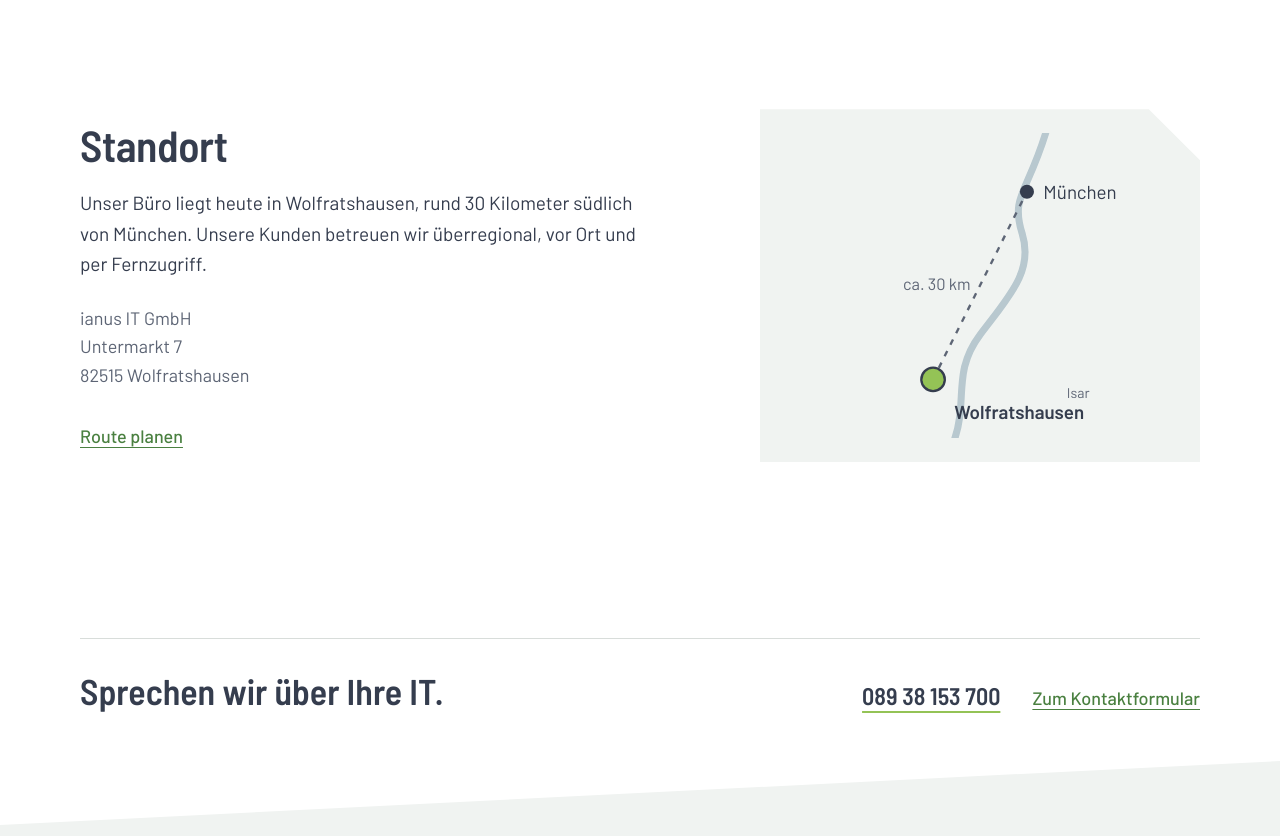
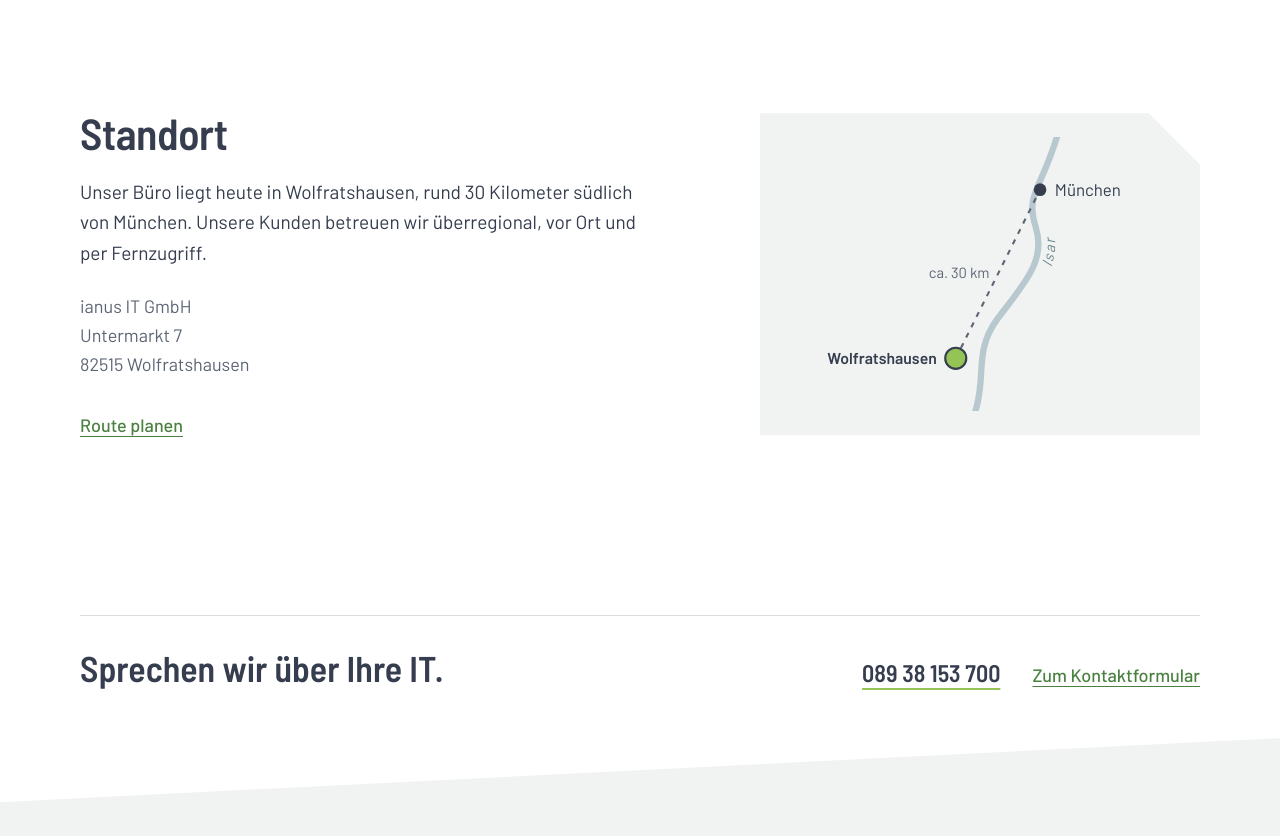
Before and after one commit to ZIRminator/ianus-website, a plain HTML site: page ueber-uns.html in a window 1280 px wide. Shown: the part 2160-2996 px from the top of the page. Drawn offline with Linux system fonts and the light colour scheme.

Commit message:
Add files via upload

```diff
--- a/ueber-uns.html
+++ b/ueber-uns.html
@@ -164,15 +164,15 @@
           <p class="more"><a href="https://www.google.com/maps/search/?api=1&amp;query=Untermarkt+7+82515+Wolfratshausen" rel="noopener">Route planen</a></p>
         </div>
         <div class="location__map">
-          <svg class="map-mini" viewBox="0 0 300 260" role="img" aria-label="Wolfratshausen liegt rund 30 Kilometer südlich von München">
-            <path d="M128 262 C 140 228, 126 204, 150 172 S 196 118, 186 86 S 190 52, 206 0" fill="none" stroke="#b8c8cf" stroke-width="6" stroke-linecap="round"/>
+          <svg class="map-mini" viewBox="-34 0 334 260" role="img" aria-label="Wolfratshausen liegt rund 30 Kilometer südlich von München an der Isar">
+            <path id="isar-lauf" d="M128 262 C 140 228, 126 204, 150 172 S 196 118, 186 86 S 190 52, 206 0" fill="none" stroke="#b8c8cf" stroke-width="6" stroke-linecap="round"/>
+            <text font-family="Barlow, sans-serif" font-size="14" font-style="italic" fill="#6f8792" dy="16"><textPath href="#isar-lauf" startOffset="56%">Isar</textPath></text>
             <line x1="110" y1="210" x2="190" y2="50" stroke="#5d6575" stroke-width="2" stroke-dasharray="5 6"/>
             <circle cx="190" cy="50" r="6" fill="#353d4e"/>
             <text x="204" y="56" font-family="Barlow, sans-serif" font-size="16" fill="#353d4e">München</text>
             <circle cx="110" cy="210" r="10" fill="#94c356" stroke="#353d4e" stroke-width="2"/>
-            <text x="128" y="244" font-family="Barlow, sans-serif" font-size="16" font-weight="600" fill="#353d4e">Wolfratshausen</text>
+            <text x="92" y="215" text-anchor="end" font-family="Barlow, sans-serif" font-size="15" font-weight="600" fill="#353d4e">Wolfratshausen</text>
             <text x="142" y="134" text-anchor="end" font-family="Barlow, sans-serif" font-size="14" fill="#5d6575">ca. 30 km</text>
-            <text x="224" y="226" font-family="Barlow, sans-serif" font-size="12" fill="#5d6575">Isar</text>
           </svg>
         </div>
       </div>
```
